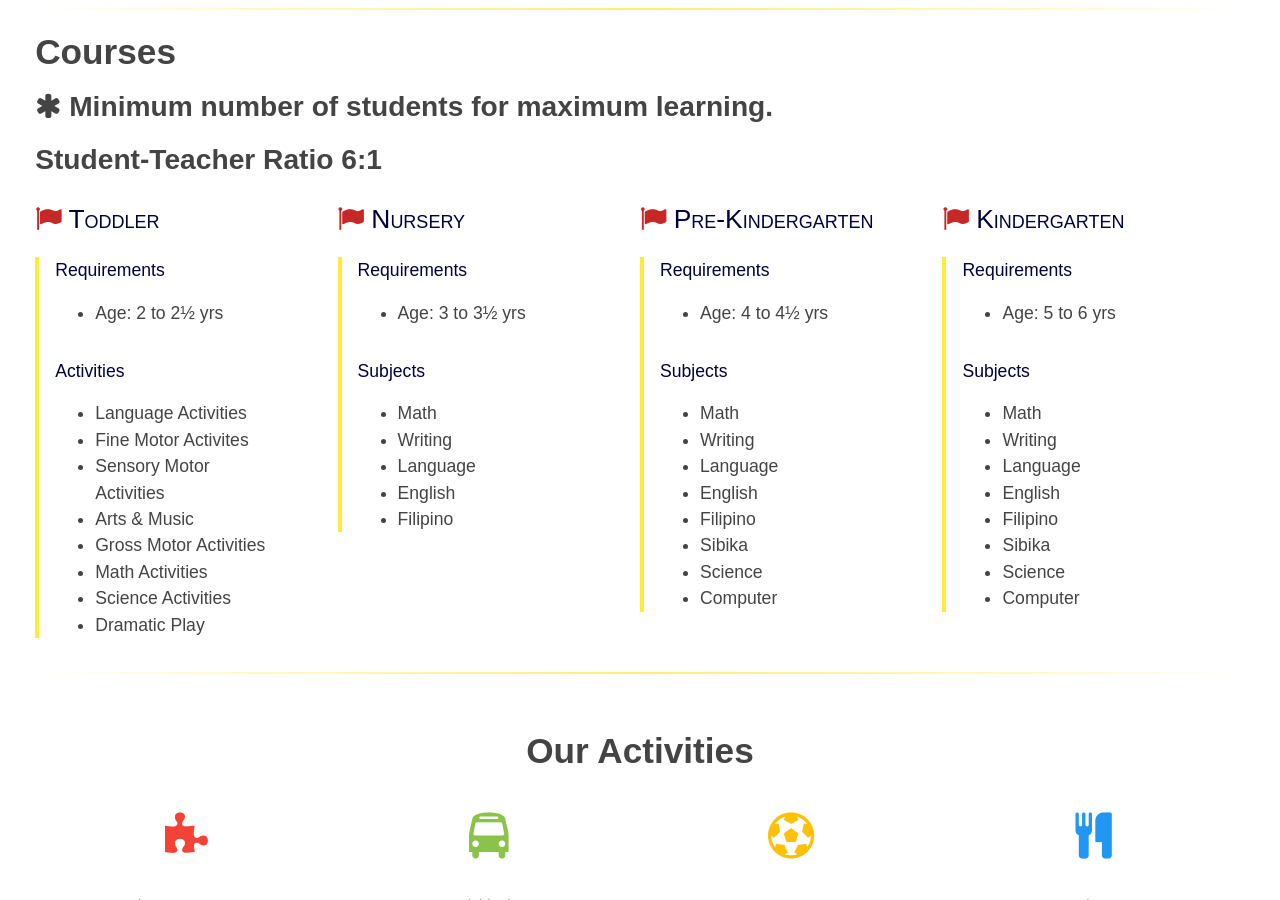
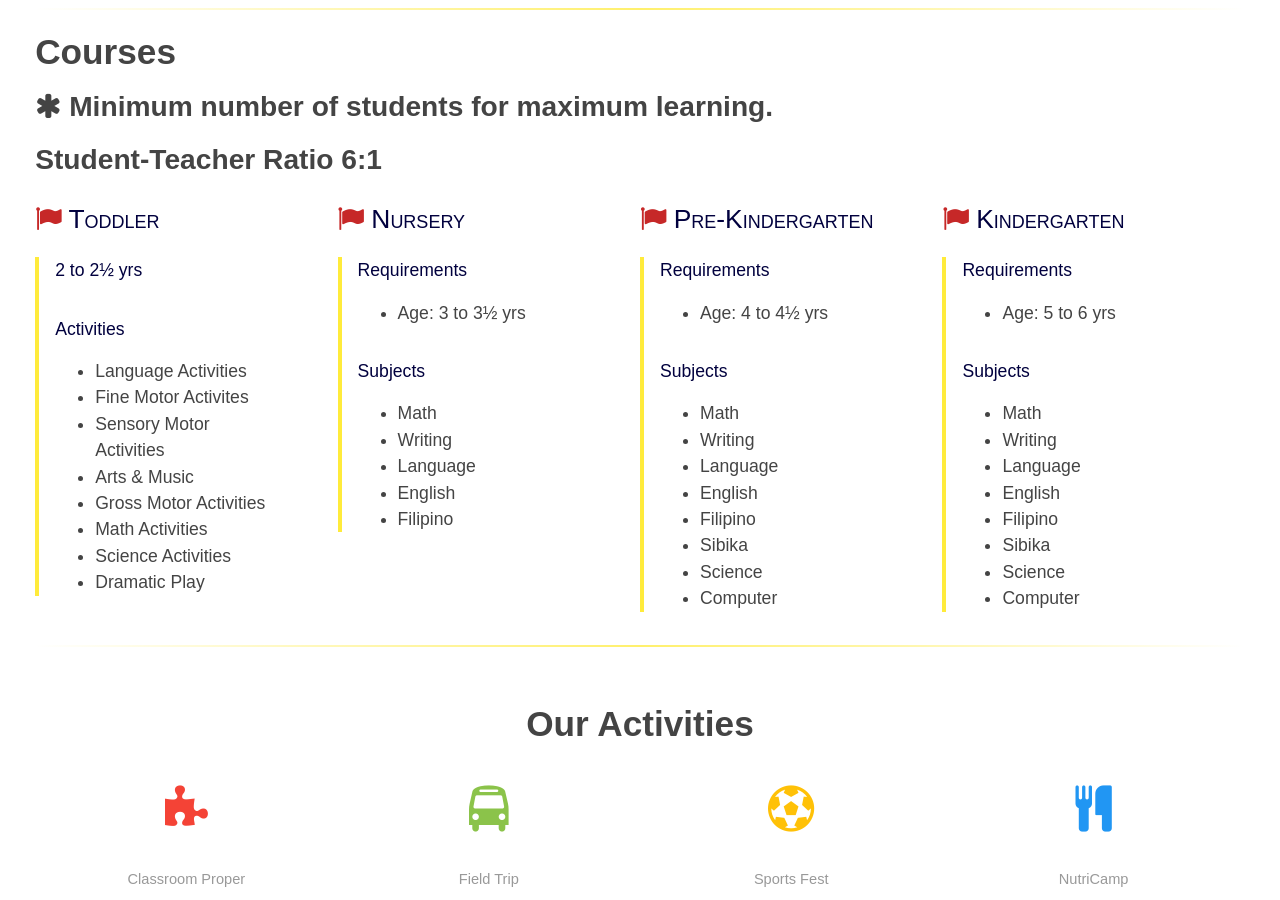
Before and after one commit to cmdcph/cmdcph.github.io, a Jekyll site: the page built from index.md, in a window 1280 px wide and 900 px high, scrolled down 854 px. Built offline with Jekyll 4.4.1, drawn with Linux system fonts in a browser that asks for light colours.

Commit message:
Updated Toddler

```diff
--- a/_courses/toddler.markdown
+++ b/_courses/toddler.markdown
@@ -3,8 +3,7 @@ title: Toddler
 index: 1
 ---
 
-#### Requirements
-- Age: 2 to 2½ yrs
+#### 2 to 2½ yrs
 
 #### Activities
 - Language Activities
```
